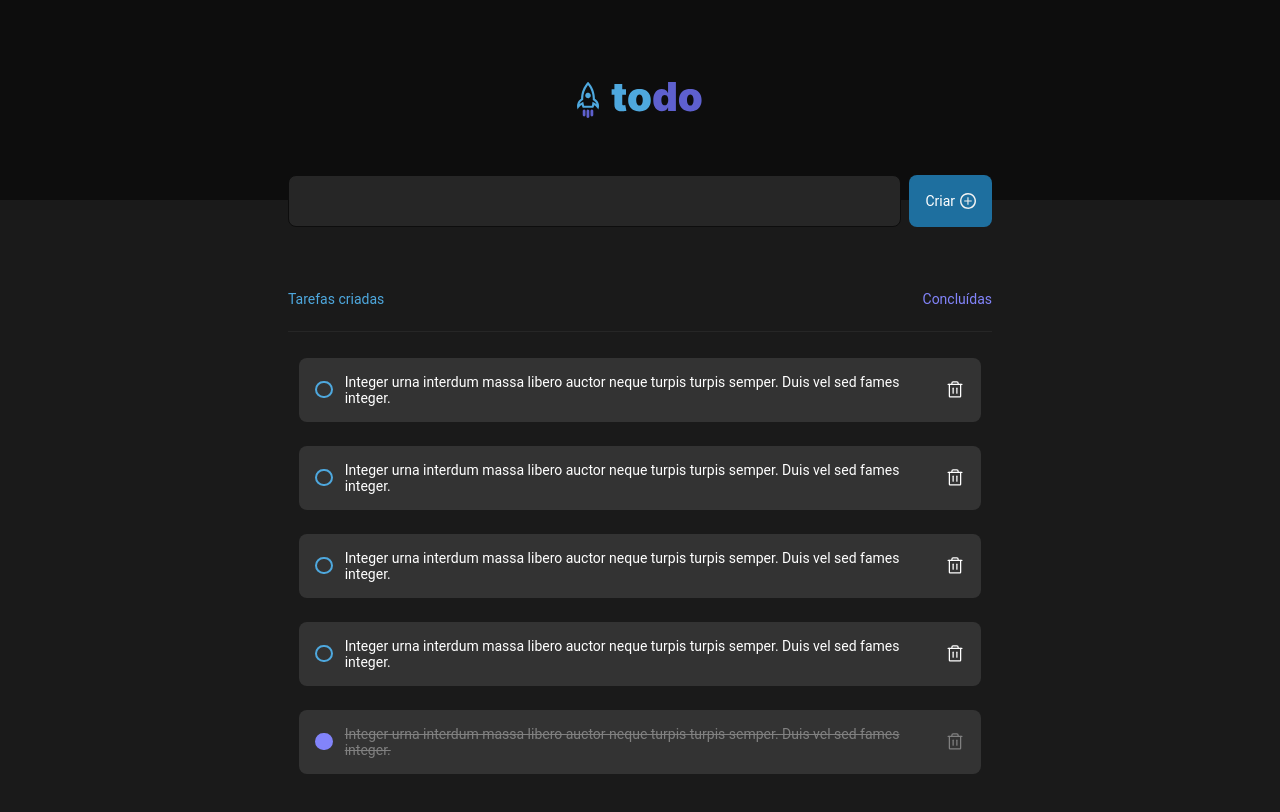
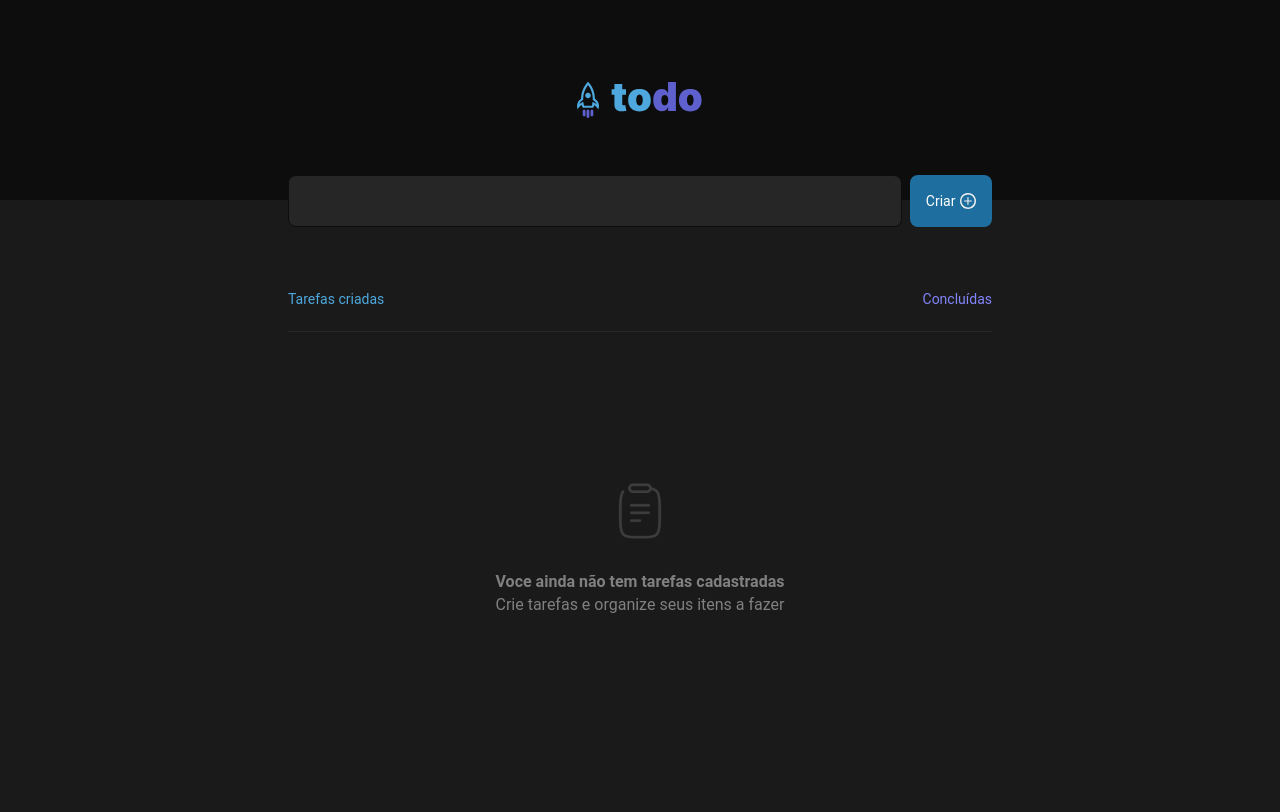
Before and after one commit to laisescorcio/todolist-rocketseat-reactjs, a React (Vite) app: page / in a window 1280 px wide. Shown: the top 812 px of the page. Built offline with nearby package versions, Linux system fonts and the light colour scheme.

Commit message:
feat: created EmptyComponent

```diff
--- a/src/App.jsx
+++ b/src/App.jsx
@@ -1,4 +1,5 @@
 import { useState } from 'react'
+import EmptyComponent from './EmptyComponent'
 import toDoListLogo from './assets/toDoListLogo.svg'
 import clipboard from './assets/clipboard.svg'
 import insertIcon from './assets/insertIcon.svg'
@@ -8,7 +9,7 @@ import { Trash } from 'phosphor-react'
 import styles from './App.module.css'
 
 function App() {
-  const [isEmpty, setIsEmpty] = useState(false)
+  const [isEmpty, setIsEmpty] = useState(true)
 
   return (
     <div className="App">
@@ -30,13 +31,7 @@ function App() {
             <span className={styles.taskInputDone}>Concluídas</span>
           </div>
           { isEmpty ? (
-            <div className={styles.wraperTaskBoard}>
-              <img src={clipboard}/>
-              <div className={styles.taskBoard}>
-                <span className={styles.taskBoardEmpty}>Voce ainda não tem tarefas cadastradas</span>
-                <span className={styles.taskBoardDoIt}>Crie tarefas e organize seus itens a fazer</span>
-              </div>
-            </div>
+            <EmptyComponent />
           ) : (
             <div className={styles.wraperTaskBoard}>
               <div className={styles.wraperCard}>
--- a/src/App.module.css
+++ b/src/App.module.css
@@ -38,9 +38,12 @@
     background-color: var(--gray-500);
     margin-right: .5rem;
     font-size: var(--font-size-200);
+    color: var(--white);
+    padding: 0 16px;
 }
 
 .taskButton {
+    cursor: pointer;
     display: flex;
     align-items: center;
     justify-content: space-between;
@@ -78,32 +81,10 @@
     color: var(--purple-300);
 }
 
-.wraperTaskBoard {
-    display: flex;
-    flex-direction: column;
-    justify-content: center;
-    align-items: center;
-    border-top: 1px solid #262626;
-    min-width: 44rem;
-    padding-top: 14rem;
-    height: 15.25rem;
-}
-
-.taskBoard {
-    display: flex;
-    flex-direction: column;
-    padding: 2rem 1rem;
-}
-
-.taskBoardEmpty,
 .taskBoardDoIt {
     line-height: 22px;
     font-size: var(--font-size-200);
     text-align: center;
-}
-
-.taskBoardEmpty {
-    font-weight: 700;
 }
 
 /* CARDS */
@@ -126,6 +107,7 @@
 }
 
 .checkbox {
+    cursor: pointer;
     width: 1.091rem;
     height: 1.091rem;
     margin-right: 0.75rem;
@@ -151,9 +133,4 @@
         padding: 12px;
         max-width: 44rem;
     }
-
-    .wraperTaskBoard {
-        width: 100%;
-        min-width: auto;
-    }
 }
--- /dev/null
+++ b/src/EmptyComponent/EmptyComponent.module.css
@@ -0,0 +1,33 @@
+.wraperTaskBoard {
+    display: flex;
+    flex-direction: column;
+    justify-content: center;
+    align-items: center;
+    border-top: 1px solid #262626;
+    min-width: 44rem;
+    padding-top: 14rem;
+    height: 15.25rem;
+}
+
+.taskBoardEmpty {
+    line-height: 22px;
+    font-size: var(--font-size-200);
+    text-align: center;
+    font-weight: 700;
+}
+
+.taskBoard {
+    display: flex;
+    flex-direction: column;
+    align-items: center;
+    padding: 2rem 1rem;
+    line-height: 24px;
+    text-align: center;
+}
+
+@media (max-width: 768px) {
+    .wraperTaskBoard {
+        width: 100%;
+        min-width: auto;
+    }
+}
--- /dev/null
+++ b/src/EmptyComponent/index.tsx
@@ -0,0 +1,19 @@
+import React from 'react'
+import clipboard from '../assets/clipboard.svg'
+
+import styles from './EmptyComponent.module.css'
+
+
+function EmptyComponent() {
+    return (
+        <div className={styles.wraperTaskBoard}>
+            <img src={clipboard} />
+            <div className={styles.taskBoard}>
+                <span className={styles.taskBoardEmpty}>Voce ainda não tem tarefas cadastradas</span>
+                <span className={styles.taskBoardDoIt}>Crie tarefas e organize seus itens a fazer</span>
+            </div>
+        </div>
+    )
+}
+
+export default EmptyComponent
```
